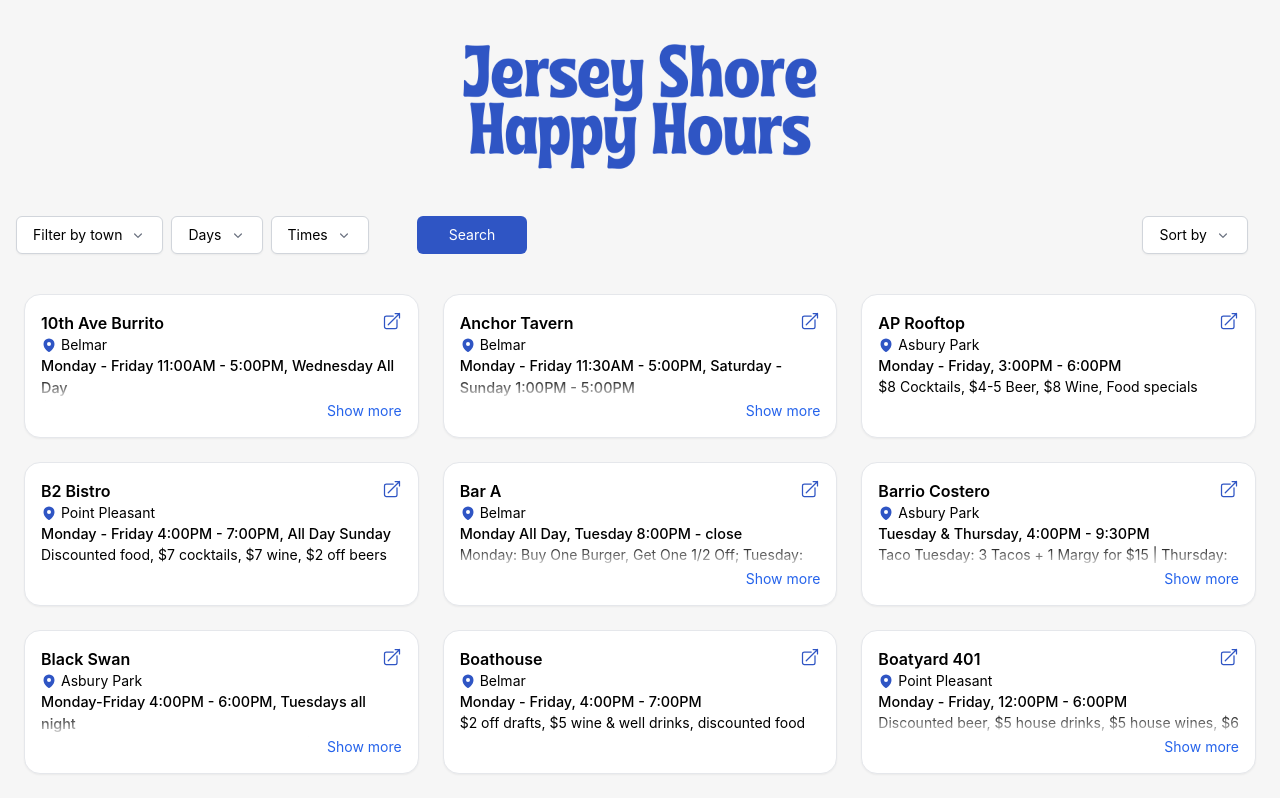
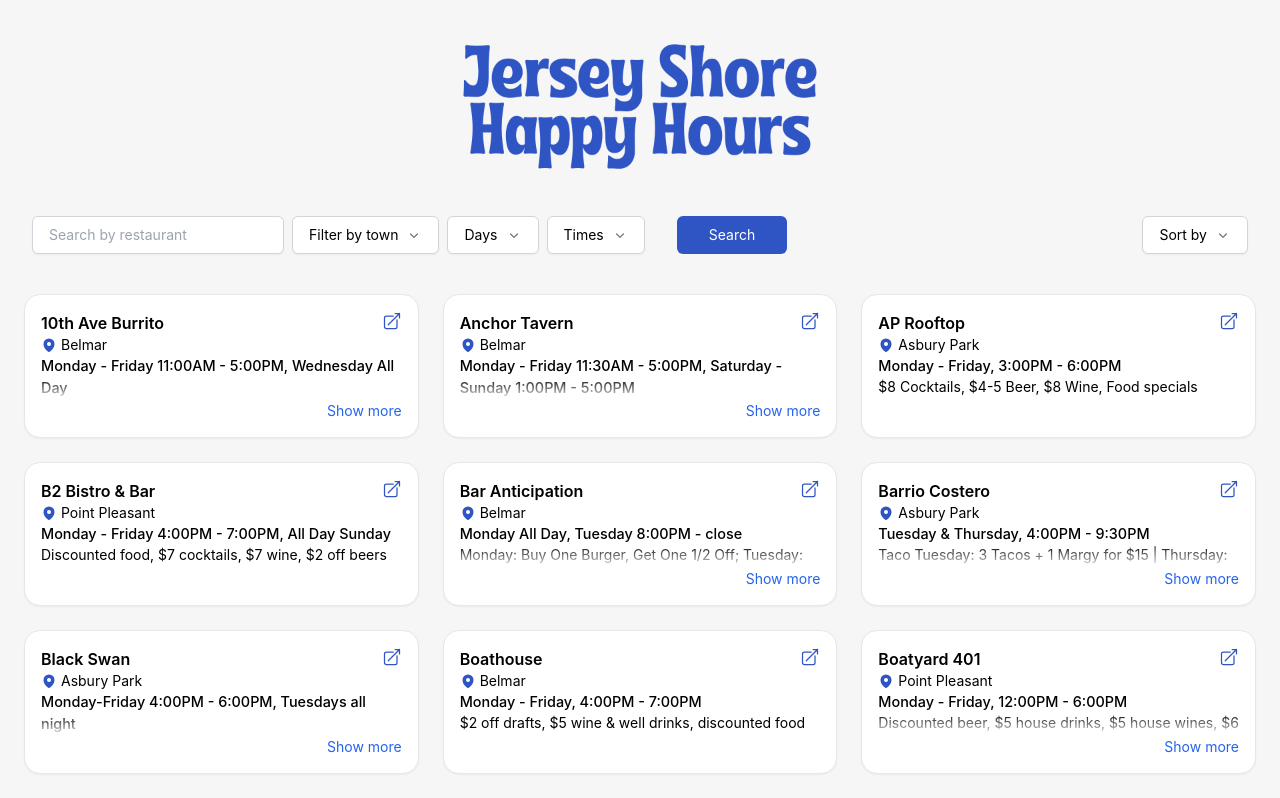
Before and after one commit to marytomkins/jersey-shore-happy-hours, a React (Create React App) app: page / in a window 1280 px wide. Shown: the top 798 px of the page. Built offline with nearby package versions, Linux system fonts and the light colour scheme.

Commit message:
search bar

```diff
--- a/src/components/FilterBar.js
+++ b/src/components/FilterBar.js
@@ -46,11 +46,13 @@ const sortBy = [
 ];
 
 const FilterBar = ({ onFilter, onSort }) => {
+  const [searchTerm, setSearchTerm] = useState("");
   const [selectedTowns, setSelectedTowns] = useState([]);
   const [selectedDays, setSelectedDays] = useState([]);
   const [selectedTimes, setSelectedTimes] = useState([]);
   const [selectedSort, setSelectedSort] = useState("Sort by");
   const [openDropdown, setOpenDropdown] = useState(null);
+  const [showClearAll, setClearAllState] = useState(false);
   const [appliedFilters, setAppliedFilters] = useState({
     towns: [],
     days: [],
@@ -86,11 +88,17 @@ const FilterBar = ({ onFilter, onSort }) => {
       times: selectedTimes,
     };
     setAppliedFilters(newFilters);
-    onFilter({
+    onFilter(
+      {
         towns: selectedTowns,
         days: selectedDays,
         times: selectedTimes,
-    });
+      },
+      searchTerm
+    );
+    setClearAllState(
+      searchTerm || selectedTowns || selectedDays || selectedTimes
+    );
   };
 
   const removeFilter = (category, value) => {
@@ -102,8 +110,7 @@ const FilterBar = ({ onFilter, onSort }) => {
     if (category === "towns") setSelectedTowns(updated.towns);
     if (category === "days") setSelectedDays(updated.days);
     if (category === "times") setSelectedTimes(updated.times);
-
-    onFilter(updated);
+    onFilter(updated, searchTerm);
   };
 
   const setSortBy = (option) => {
@@ -113,11 +120,13 @@ const FilterBar = ({ onFilter, onSort }) => {
   };
 
   const clearAllFilters = () => {
+    setSearchTerm("");
     setSelectedTowns([]);
     setSelectedDays([]);
     setSelectedTimes([]);
     setAppliedFilters({ towns: [], days: [], times: [] });
     onFilter({ towns: [], days: [], times: [] });
+    setClearAllState(false);
   };
 
   const renderDropdown = (label, key, options, selected, setSelected) => {
@@ -177,17 +186,21 @@ const FilterBar = ({ onFilter, onSort }) => {
   return (
     <div>
       <div className="filter-bar block sm:flex" ref={dropdownRef}>
-        <div className="left-filters flex justify-center sm:justify-start ">
-          <div className="dropdowns flex flex-wrap w-fit gap-2 items-center p-4">
-            {/* <div>
+        <div className="left-filters flex px-4 sm:px-8">
+          <div className="search-filters flex  justify-center sm:justify-start flex-wrap items-center gap-2 py-4">
+            <div>
               <input
                 type="text"
-                placeholder="Search by name"
-                className="bg-white border border-gray-300 rounded-md px-4 py-2 text-sm shadow-sm"
+                placeholder="Search by restaurant"
+                className="cursor-pointer hover:bg-gray-100 bg-white border border-gray-300 rounded-md px-4 py-2 text-sm shadow-sm focus:outline-none"
                 value={searchTerm}
                 onChange={(e) => setSearchTerm(e.target.value)}
+                onKeyDown={(e) => {
+                  if (e.key === "Enter") handleSearch();
+                }}
               />
-            </div> */}
+            </div>
+            <div className="dropdowns flex flex-wrap w-fit gap-2 items-center">
               {renderDropdown(
                 "Filter by town",
                 "towns",
@@ -211,7 +224,8 @@ const FilterBar = ({ onFilter, onSort }) => {
               )}
             </div>
           </div>
-        <div className="right-filters flex flex-wrap justify-center sm:justify-between grow px-8 py-4 gap-4">
+        </div>
+        <div className="right-filters flex flex-wrap justify-center sm:justify-between grow pl-8 pr-8 sm:pl-0 py-4 gap-4">
           <div className="buttons flex w-fit gap-4">
             <button
               onClick={handleSearch}
@@ -219,12 +233,10 @@ const FilterBar = ({ onFilter, onSort }) => {
             >
               Search
             </button>
-            {(appliedFilters.towns.length > 0 ||
-              appliedFilters.days.length > 0 ||
-              appliedFilters.times.length > 0) && (
+            {showClearAll && (
               <button
                 onClick={clearAllFilters}
-                className="bg-white text-[#2f55c4] px-4 py-2 rounded-md text-sm border border-gray-200 hover:bg-[#b4e255] transition"
+                className="bg-white min-w-[6rem] text-[#2f55c4] px-4 py-2 rounded-md text-sm border border-gray-200 hover:bg-[#b4e255] transition"
               >
                 Clear All
               </button>
--- a/src/data/happyHours.js
+++ b/src/data/happyHours.js
@@ -18,7 +18,7 @@ const data = [
     ],
   },
   {
-    name: "Bar A",
+    name: "Bar Anticipation",
     town: "Belmar",
     dayText: "Monday All Day",
     dayFilter: ["Monday", "Tuesday"],
@@ -533,7 +533,7 @@ const data = [
       "Discounted beer, $5 house drinks, $5 house wines, $6 plain bar pie",
   },
   {
-    name: "B2 Bistro",
+    name: "B2 Bistro & Bar",
     town: "Point Pleasant",
     link: "https://www.b2bistro.com/point-pleasant-beach-menus.html",
     dayText: "Monday - Friday 4:00PM - 7:00PM",
--- a/src/pages/App.js
+++ b/src/pages/App.js
@@ -11,7 +11,7 @@ function App() {
   const [filteredData, setFilteredData] = useState(happyHours);
   const [showFeedbackForm, setShowFeedbackForm] = useState(false);
 
-  const handleFilter = (filters) => {
+  const handleFilter = (filters, searchTerm = "") => {
     const { towns, days, times } = filters || [];
     const result = happyHours.filter((item) => {
       const matchTown = towns?.length === 0 || towns?.includes(item.town);
@@ -21,7 +21,10 @@ function App() {
       const matchTime =
         times?.length === 0 ||
         item.timeFilter?.some((time) => times?.includes(time));
-      return matchTown && matchDay && matchTime;
+      const matchSearch =
+        !searchTerm ||
+        item.name.toLowerCase().includes(searchTerm.toLowerCase());
+      return matchTown && matchDay && matchTime && matchSearch;
     });
     setFilteredData(result);
   };
```
Lines whose indentation alone changed are shown as unchanged.
